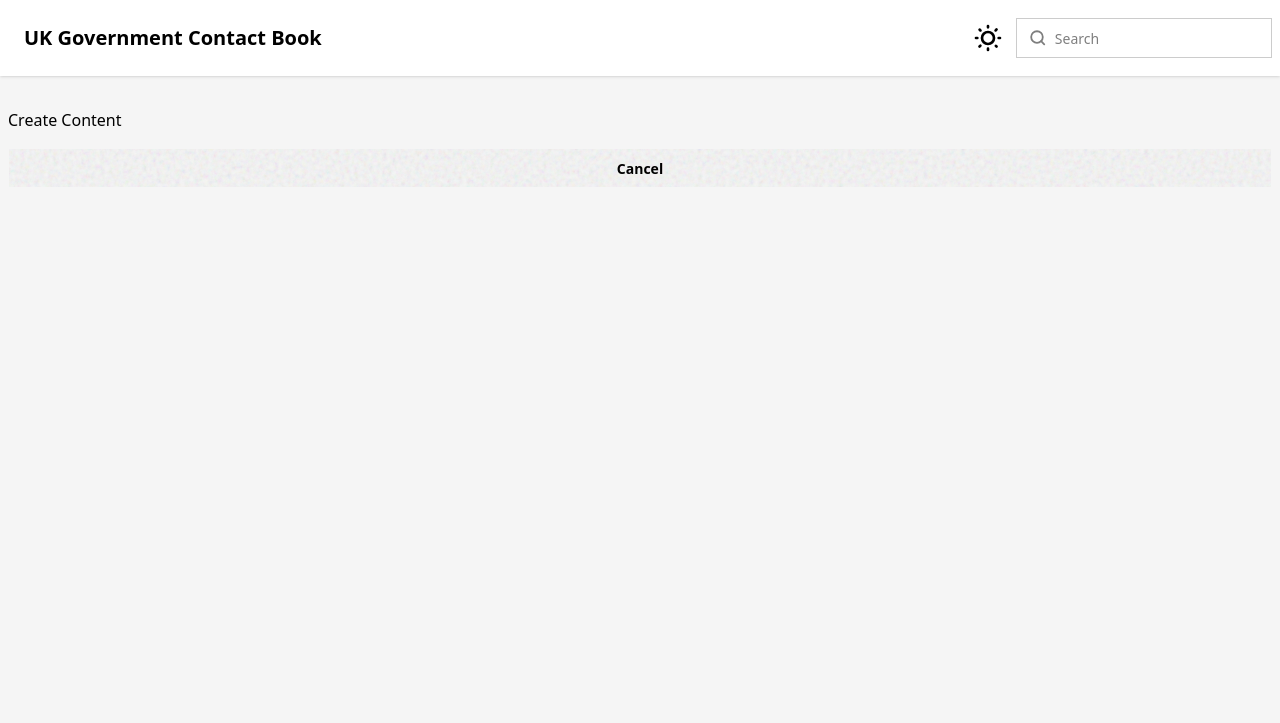
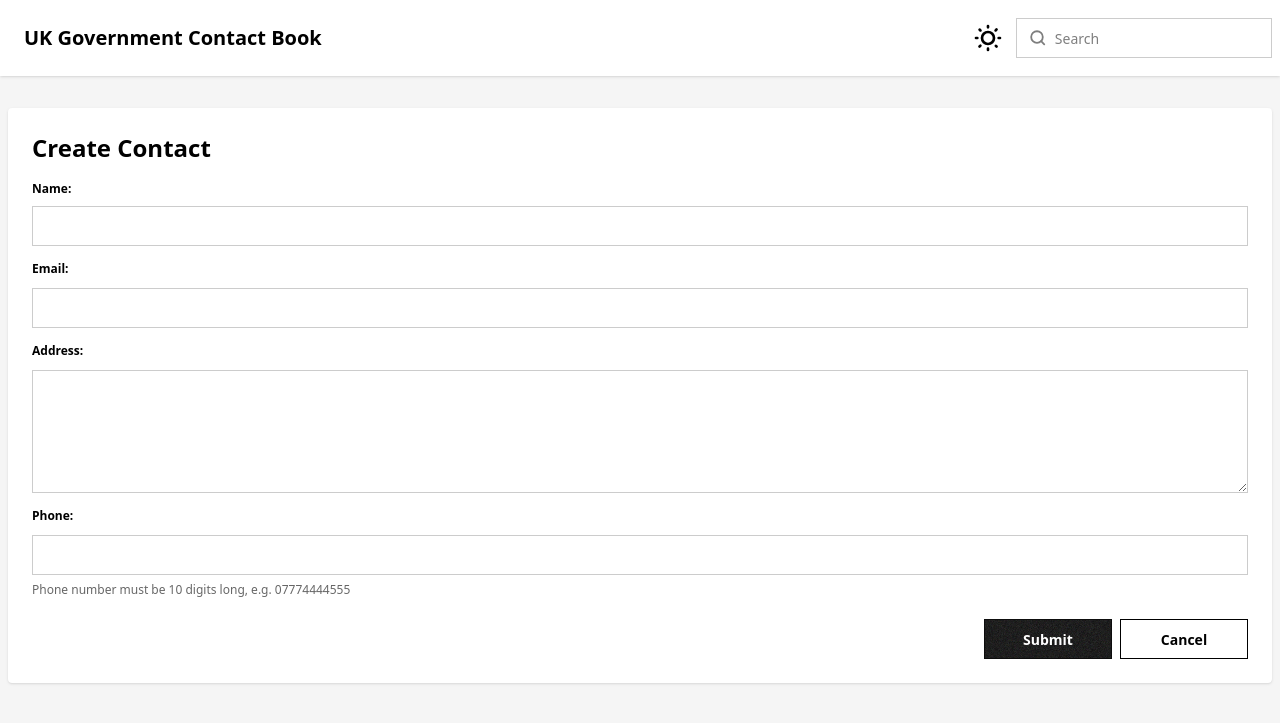
Before and after one commit to just-a-cody/dft-job-application, a Django app: page /create-contact in a window 1280 px wide. Shown: the top 723 px of the page. Run offline with Django 5.2, Linux system fonts and the light colour scheme; some libraries are stand-ins or nearby versions.

Commit message:
feat(frontend): implement contact creation with form validation and HTMX

```diff
--- /dev/null
+++ b/frontend/pyproject.toml
@@ -0,0 +1,5 @@
+[tool.djlint]
+custom_blocks="partialdef"
+
+[tool.pytest.ini_options]
+addopts = "--headed --slowmo 500"
--- a/frontend/web/templates/base.html
+++ b/frontend/web/templates/base.html
@@ -19,15 +19,16 @@
         <script defer src="https://unpkg.com/htmx.org@2.0.4"></script>
         <title>
             {% block title %}
-                Job App
+                Home
             {% endblock title %}
+            | UK Government Contact Book
         </title>
     </head>
     <body class="bg-base-200 min-h-screen"
           hx-headers='{"X-CSRFToken": "{{ csrf_token }}"}'
           id="body">
         {% include "components/header.html" %}
-        <main class="container px-2 lg:mx-auto flex flex-col gap-4 lg:my-8 my-4"
+        <main class="max-w-screen-xl px-2 mx-auto flex flex-col gap-4 lg:my-8 my-4"
               id="main-block">
             {% block content %}
             {% endblock content %}
--- /dev/null
+++ b/frontend/web/templates/create_contact.html
@@ -0,0 +1,12 @@
+{% extends "base.html" %}
+{% block title %}
+    Create Contact
+{% endblock title %}
+{% block content %}
+    <div class="card bg-base-100 shadow-sm">
+        <div class="card-body">
+            <h2 class="text-2xl font-bold">Create Contact</h2>
+            <div id="create_contact_form">{% include "partials/create_contact_form.html" %}</div>
+        </div>
+    </div>
+{% endblock content %}
--- a/frontend/web/templates/create_content.html
+++ /dev/null
@@ -1,8 +0,0 @@
-{% extends "base.html" %}
-{% block content %}
-    <h1>Create Content</h1>
-    <button hx-get="{% url 'web:index' %}"
-            hx-target="#body"
-            hx-push-url="true"
-            class="btn">Cancel</button>
-{% endblock content %}
--- /dev/null
+++ b/frontend/web/templates/partials/create_contact_form.html
@@ -0,0 +1,30 @@
+{% load widget_tweaks %}
+<form aria-label="create-contact-form"
+      hx-post="{% url 'web:create_contact' %}"
+      hx-target="#body"
+      hx-push-url="true">
+    {% csrf_token %}
+    <fieldset class="fieldset">
+        {% for field in form %}
+            <legend class="fieldset-legend" for="{{ field.id_for_label }}">{{ field.label_tag }}</legend>
+            {% if field == form.address %}
+                {% render_field field class="textarea w-full" %}
+            {% else %}
+                {% render_field field class="input input-md w-full" %}
+                {% if field.help_text %}<p class="fieldset-label">{{ field.help_text }}</p>{% endif %}
+            {% endif %}
+            {% if field.errors %}
+                <div role="alert"
+                     aria-label="form-alert"
+                     class="alert alert-error alert-soft">{{ field.errors }}</div>
+            {% endif %}
+        {% endfor %}
+    </fieldset>
+    <div class="card-actions mt-4 justify-end">
+        <button class="btn btn-primary min-w-32" type="submit">Submit</button>
+        <button hx-get="{% url 'web:index' %}"
+                hx-target="#body"
+                hx-push-url="true"
+                class="btn btn-outline min-w-32">Cancel</button>
+    </div>
+</form>
--- a/frontend/web/urls.py
+++ b/frontend/web/urls.py
@@ -4,6 +4,6 @@ from . import views
 app_name = "web"
 
 urlpatterns = [
-    path("", views.index, name="index"),
-    path("create-contact", views.create_contact, name="create_contact"),
+    path("", views.IndexView.as_view(), name="index"),
+    path("create-contact", views.CreateContactView.as_view(), name="create_contact"),
 ]
--- /dev/null
+++ b/frontend/web/utils/form.py
@@ -0,0 +1,19 @@
+from django import forms
+from django.core.validators import RegexValidator
+
+phone_validator = RegexValidator(
+    r"^\d{10}$",
+    message="Phone number does not match the required format",
+)
+
+
+class ContactForm(forms.Form):
+    name = forms.CharField(max_length=255, required=True)
+    email = forms.EmailField(required=True)
+    address = forms.CharField(widget=forms.Textarea(attrs={"rows": "5"}))
+    phone = forms.CharField(
+        max_length=16,
+        required=True,
+        validators=[phone_validator],
+        help_text="Phone number must be 10 digits long, e.g. 07774444555",
+    )
--- a/frontend/web/views.py
+++ b/frontend/web/views.py
@@ -1,17 +1,57 @@
-from django.shortcuts import render
+from django.shortcuts import render, redirect
 from web.utils.data import get_contacts
+from web.utils.form import ContactForm
+from django_htmx.http import retarget
+from django.urls import reverse
+from django.views import View
 
 
-# Create your views here.
-async def index(request):
-    context = {"contacts": [], "error": None}
-    try:
-        contacts = await get_contacts()
-        context["contacts"] = contacts
-    except Exception as e:
-        context["error"] = str(e)
-    return render(request, "index.html", context)
+class IndexView(View):
+    base_template = "index.html"
+    context = {"contacts": [], "error": None, "message": None}
+
+    async def get(self, request):
+        self.context["message"] = None  # make sure message on every fetch is cleared
+        contacts = await self.get_contacts_from_api()
+        self.get_message_params()
+        self.context["contacts"] = contacts
+        return render(request, self.base_template, self.context)
+
+    """
+    ------------ Helper methods --------------
+    """
+
+    async def get_contacts_from_api(self):
+        try:
+            contacts = await get_contacts()
+            self.context["contacts"] = contacts
+        except Exception as e:
+            self.context["error"] = f"Failed to fetch contacts list from backend: {str(e)}"
+
+    def get_message_params(self):
+        message = self.request.GET.get("message", None)
+        if message is not None:
+            match message:
+                case "contact-created-success":
+                    self.context["message"] = "successfully created new contact"
 
 
-def create_contact(request):
-    return render(request, "create_content.html")
+class CreateContactView(View):
+    base_template = "create_contact.html"
+    context = {}
+
+    def get(self, request):
+        form = ContactForm()  # make sure every GET request will have a new form
+        self.context["form"] = form
+        return render(request, self.base_template, self.context)
+
+    def post(self, request):
+        form = ContactForm(request.POST)
+
+        if form.is_valid():
+            print(form.cleaned_data)
+            return redirect(f"{reverse('web:index')}?message=contact-created-success")
+        else:
+            self.context["form"] = form
+            response = render(request, "partials/create_contact_form.html", self.context)  # partial rendering
+            return retarget(response, "#create_contact_form")
```
Also changed, not shown: frontend/web/e2e/conftest.py (+1 -1 lines), frontend/web/e2e/test_create_contact_page.py (added, +41 -0 lines), frontend/web/e2e/test_index_page.py (+16 -13 lines), frontend/web/templates/index.html (+25 -6 lines), frontend/web/utils/data.py (+24 -6 lines), requirements.txt (+11 -0 lines), frontend/tailwind.config.js (added).
